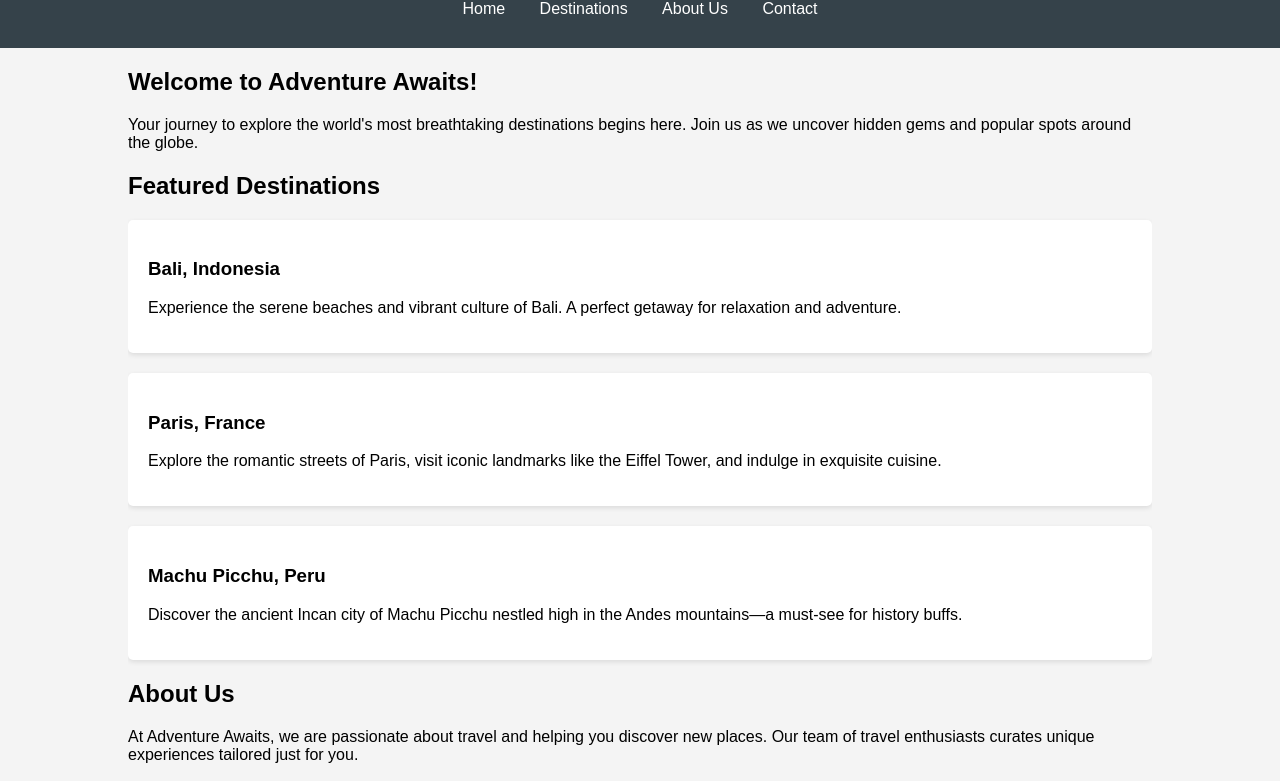
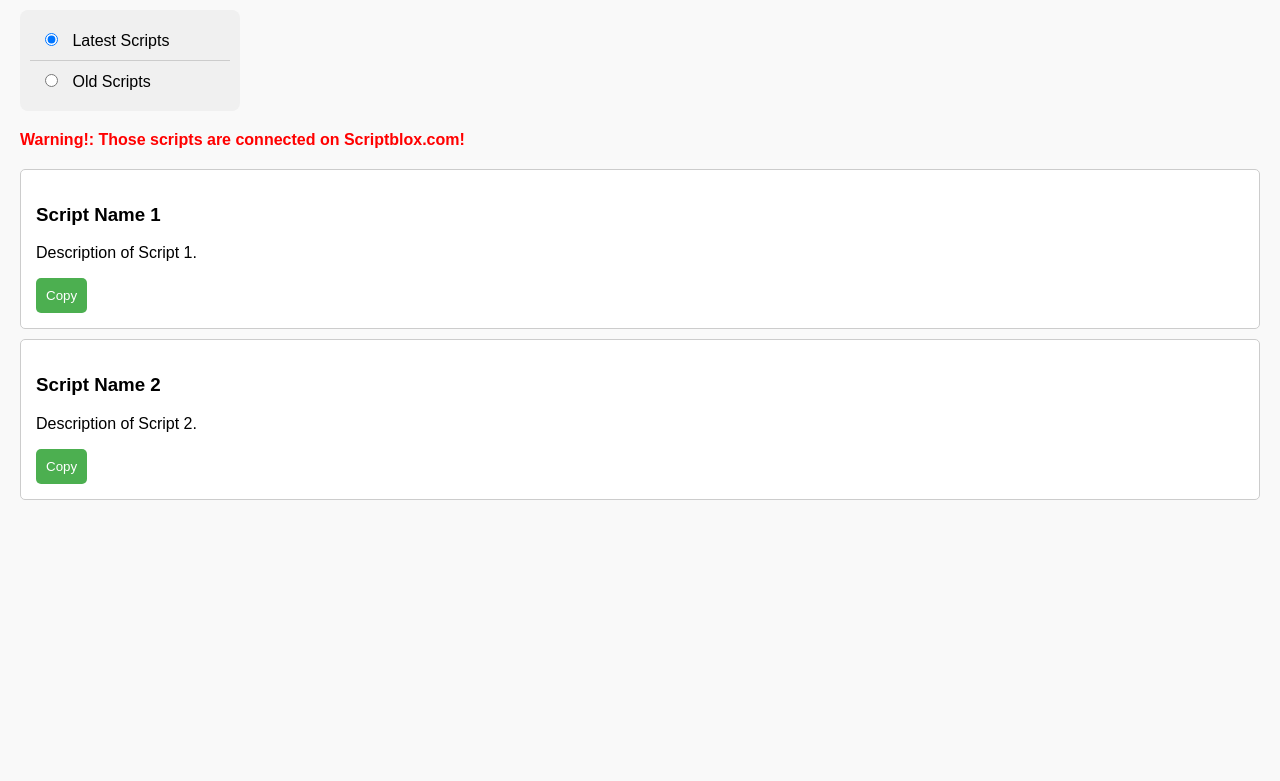
Before and after one commit to RenivyRBLX2/Random-website-code-by-ai, a plain HTML site: page index.html in a window 1280 px wide. Shown: the part 90-871 px from the top of the page. After the commit the page ends 800 px from the top, so only its background shows below. Drawn offline with Linux system fonts and the light colour scheme.

Commit message:
Update index.html
Code

```diff
--- a/index.html
+++ b/index.html
@@ -3,103 +3,107 @@
 <head>
     <meta charset="UTF-8">
     <meta name="viewport" content="width=device-width, initial-scale=1.0">
-    <title>Adventure Awaits</title>
+    <title>RSblox - Script Repository</title>
     <style>
         body {
             font-family: Arial, sans-serif;
+            background-color: #f9f9f9;
             margin: 0;
-            padding: 0;
-            background-color: #f4f4f4;
+            padding: 20px;
         }
-        header {
-            background: #35424a;
-            color: #ffffff;
-            padding: 10px 0;
-            text-align: center;
+        .selector-container {
+            display: flex;
+            flex-direction: column;
+            width: 200px;
+            background-color: #f0f0f0;
+            padding: 10px;
+            border-radius: 8px;
+            margin-bottom: 20px;
         }
-        nav {
-            margin: 20px 0;
+        .option {
+            padding: 10px;
+            border-bottom: 1px solid #ccc;
+            cursor: pointer;
         }
-        nav a {
-            margin: 0 15px;
-            color: #ffffff;
-            text-decoration: none;
+        .option:last-child {
+            border-bottom: none;
         }
-        .container {
-            width: 80%;
-            margin: auto;
-            overflow: hidden;
+        .option:hover {
+            background-color: #ddd;
         }
-        .destination {
-            background: #ffffff;
+        .option input {
+            margin-right: 10px;
+        }
+        .warning {
+            color: red;
+            font-weight: bold;
+            margin-bottom: 20px;
+        }
+        .script-list {
+            margin-top: 20px;
+        }
+        .script {
+            background-color: #ffffff;
+            padding: 15px;
+            border: 1px solid #ccc;
             border-radius: 5px;
-            padding: 20px;
-            margin-bottom: 20px;
-            box-shadow: 0 2px 5px rgba(0,0,0,0.1);
+            margin-bottom: 10px;
         }
-        footer {
-            background: #35424a;
-            color: #ffffff;
-            text-align: center;
-            padding: 10px 0;
-            position: relative;
-            bottom: 0;
-            width: 100%;
+        .copy-button {
+            background-color: #4CAF50;
+            color: white;
+            padding: 10px;
+            border: none;
+            border-radius: 5px;
+            cursor: pointer;
+        }
+        .copy-button:hover {
+            background-color: #45a049;
         }
     </style>
 </head>
 <body>
 
-<header>
-    <h1>Adventure Awaits</h1>
-    <nav>
-        <a href="#home">Home</a>
-        <a href="#destinations">Destinations</a>
-        <a href="#about">About Us</a>
-        <a href="#contact">Contact</a>
-    </nav>
-</header>
+<h1>RSblox - Script Repository</h1>
 
-<div class="container">
-    <section id="home">
-        <h2>Welcome to Adventure Awaits!</h2>
-        <p>Your journey to explore the world's most breathtaking destinations begins here. Join us as we uncover hidden gems and popular spots around the globe.</p>
-    </section>
-
-    <section id="destinations">
-        <h2>Featured Destinations</h2>
-
-        <div class="destination">
-            <h3>Bali, Indonesia</h3>
-            <p>Experience the serene beaches and vibrant culture of Bali. A perfect getaway for relaxation and adventure.</p>
-        </div>
-
-        <div class="destination">
-            <h3>Paris, France</h3>
-            <p>Explore the romantic streets of Paris, visit iconic landmarks like the Eiffel Tower, and indulge in exquisite cuisine.</p>
-        </div>
-
-        <div class="destination">
-            <h3>Machu Picchu, Peru</h3>
-            <p>Discover the ancient Incan city of Machu Picchu nestled high in the Andes mountains—a must-see for history buffs.</p>
-        </div>
-
-    </section>
-
-    <section id="about">
-        <h2>About Us</h2>
-        <p>At Adventure Awaits, we are passionate about travel and helping you discover new places. Our team of travel enthusiasts curates unique experiences tailored just for you.</p>
-    </section>
-
-    <section id="contact">
-        <h2>Contact Us</h2>
-        <p>If you have any questions or need assistance planning your next adventure, feel free to reach out!</p>
-    </section>
+<div class="selector-container">
+    <div class="option">
+        <input type="radio" id="latest" name="scriptType" checked>
+        <label for="latest">Latest Scripts</label>
+    </div>
+    <div class="option">
+        <input type="radio" id="old" name="scriptType">
+        <label for="old">Old Scripts</label>
+    </div>
 </div>
 
-<footer>
-    &copy; 2024 Adventure Awaits. All Rights Reserved.
-</footer>
+<div class="warning">Warning!: Those scripts are connected on Scriptblox.com!</div>
+
+<div class="script-list">
+    <div class="script">
+        <h3>Script Name 1</h3>
+        <p>Description of Script 1.</p>
+        <button class="copy-button" onclick="copyToClipboard('Script Code 1')">Copy</button>
+    </div>
+    <div class="script">
+        <h3>Script Name 2</h3>
+        <p>Description of Script 2.</p>
+        <button class="copy-button" onclick="copyToClipboard('Script Code 2')">Copy</button>
+    </div>
+    <!-- Add more scripts here -->
+</div>
+
+<script>
+    function copyToClipboard(text) {
+        const tempInput = document.createElement("input");
+        tempInput.value = text;
+        document.body.appendChild(tempInput);
+        tempInput.select();
+        document.execCommand("copy");
+        document.body.removeChild(tempInput);
+        alert("Script copied to clipboard!");
+    }
+</script>
 
 </body>
 </html>
```
